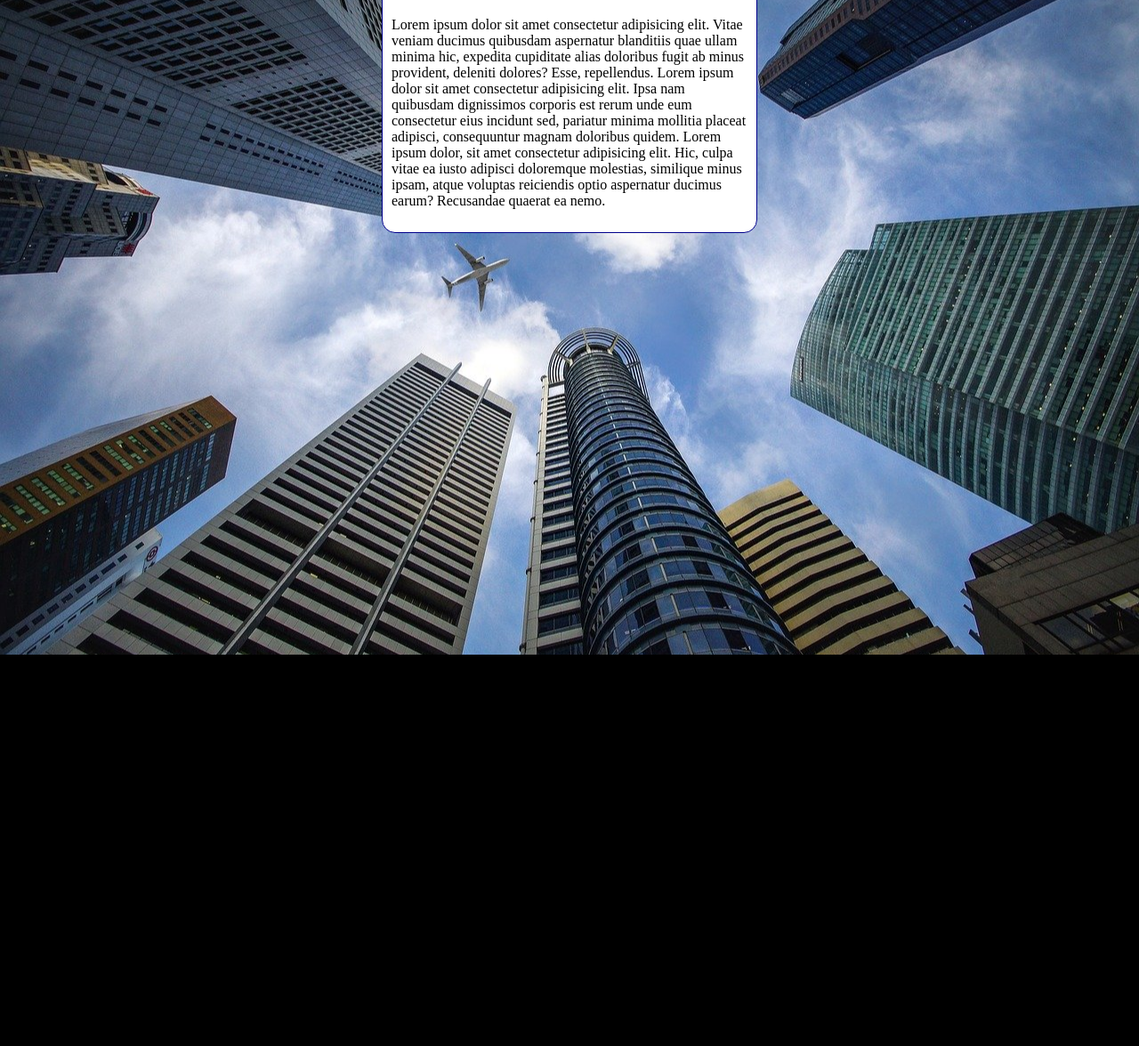
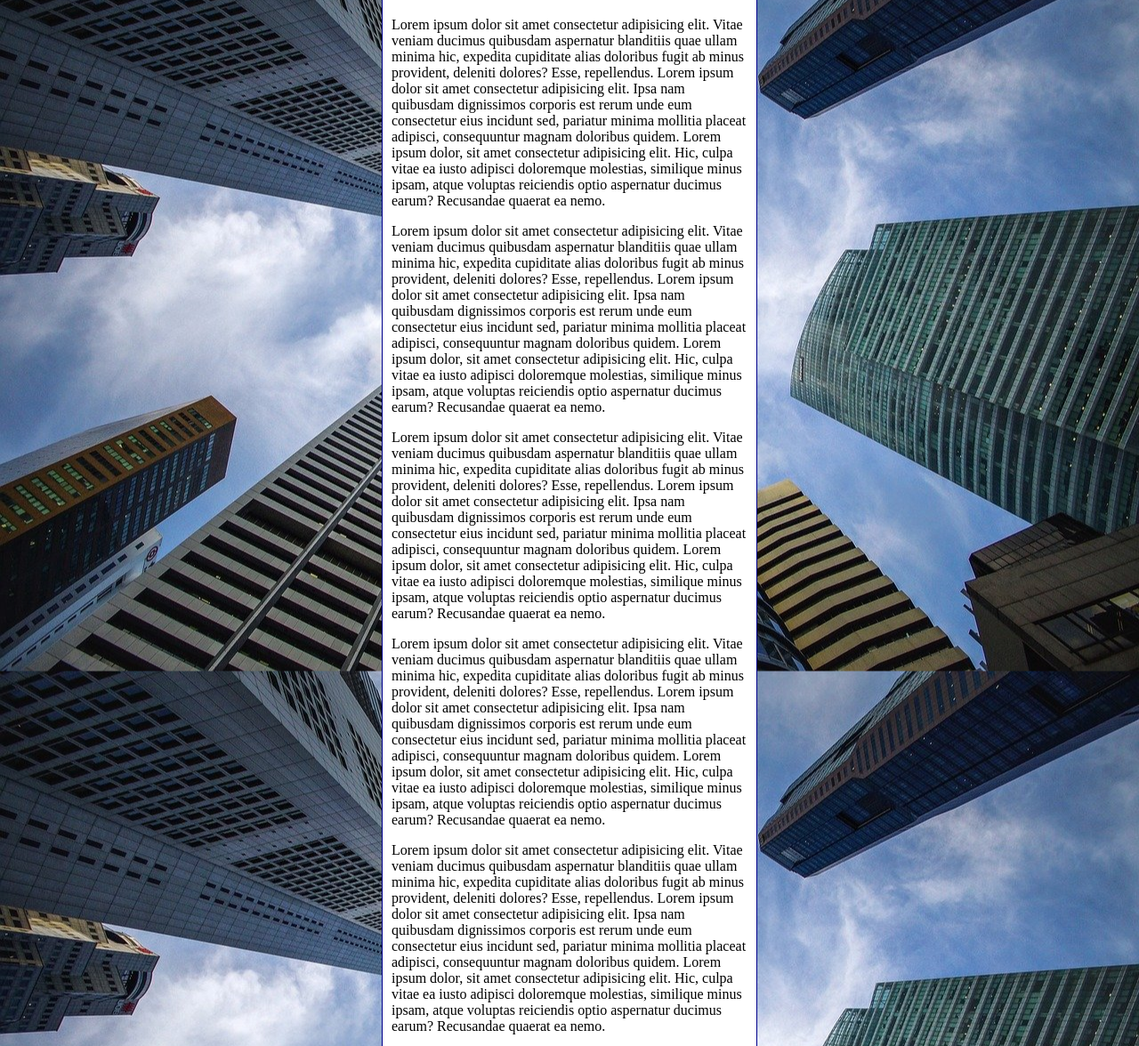
Before and after one commit to AndreValmir/html-css, a plain HTML site: page exercicios/ex022/fundo006.html in a window 1280 px wide. Shown: the part 80-1256 px from the top of the page at 89% size. Before the commit the page ends 816 px from the top, so only its background shows below. Drawn offline with Linux system fonts and the light colour scheme.

Commit message:
Update fundo006.html

```diff
--- a/exercicios/ex022/fundo006.html
+++ b/exercicios/ex022/fundo006.html
@@ -11,7 +11,7 @@
             background-color: black;
             background-image: url('imagens/wallpaper002.jpg');
             background-position: center center;
-            background-repeat: no-repeat;
+            background-repeat: repeat-y;
             background-size: cover;
         }
         main{
@@ -28,6 +28,11 @@
     <main>
         <h1>Teste de Imagem de fundo</h1>
         <p>Lorem ipsum dolor sit amet consectetur adipisicing elit. Vitae veniam ducimus quibusdam aspernatur blanditiis quae ullam minima hic, expedita cupiditate alias doloribus fugit ab minus provident, deleniti dolores? Esse, repellendus. Lorem ipsum dolor sit amet consectetur adipisicing elit. Ipsa nam quibusdam dignissimos corporis est rerum unde eum consectetur eius incidunt sed, pariatur minima mollitia placeat adipisci, consequuntur magnam doloribus quidem. Lorem ipsum dolor, sit amet consectetur adipisicing elit. Hic, culpa vitae ea iusto adipisci doloremque molestias, similique minus ipsam, atque voluptas reiciendis optio aspernatur ducimus earum? Recusandae quaerat ea nemo.</p>
+        <p>Lorem ipsum dolor sit amet consectetur adipisicing elit. Vitae veniam ducimus quibusdam aspernatur blanditiis quae ullam minima hic, expedita cupiditate alias doloribus fugit ab minus provident, deleniti dolores? Esse, repellendus. Lorem ipsum dolor sit amet consectetur adipisicing elit. Ipsa nam quibusdam dignissimos corporis est rerum unde eum consectetur eius incidunt sed, pariatur minima mollitia placeat adipisci, consequuntur magnam doloribus quidem. Lorem ipsum dolor, sit amet consectetur adipisicing elit. Hic, culpa vitae ea iusto adipisci doloremque molestias, similique minus ipsam, atque voluptas reiciendis optio aspernatur ducimus earum? Recusandae quaerat ea nemo.</p>
+        <p>Lorem ipsum dolor sit amet consectetur adipisicing elit. Vitae veniam ducimus quibusdam aspernatur blanditiis quae ullam minima hic, expedita cupiditate alias doloribus fugit ab minus provident, deleniti dolores? Esse, repellendus. Lorem ipsum dolor sit amet consectetur adipisicing elit. Ipsa nam quibusdam dignissimos corporis est rerum unde eum consectetur eius incidunt sed, pariatur minima mollitia placeat adipisci, consequuntur magnam doloribus quidem. Lorem ipsum dolor, sit amet consectetur adipisicing elit. Hic, culpa vitae ea iusto adipisci doloremque molestias, similique minus ipsam, atque voluptas reiciendis optio aspernatur ducimus earum? Recusandae quaerat ea nemo.</p>
+        <p>Lorem ipsum dolor sit amet consectetur adipisicing elit. Vitae veniam ducimus quibusdam aspernatur blanditiis quae ullam minima hic, expedita cupiditate alias doloribus fugit ab minus provident, deleniti dolores? Esse, repellendus. Lorem ipsum dolor sit amet consectetur adipisicing elit. Ipsa nam quibusdam dignissimos corporis est rerum unde eum consectetur eius incidunt sed, pariatur minima mollitia placeat adipisci, consequuntur magnam doloribus quidem. Lorem ipsum dolor, sit amet consectetur adipisicing elit. Hic, culpa vitae ea iusto adipisci doloremque molestias, similique minus ipsam, atque voluptas reiciendis optio aspernatur ducimus earum? Recusandae quaerat ea nemo.</p>
+        <p>Lorem ipsum dolor sit amet consectetur adipisicing elit. Vitae veniam ducimus quibusdam aspernatur blanditiis quae ullam minima hic, expedita cupiditate alias doloribus fugit ab minus provident, deleniti dolores? Esse, repellendus. Lorem ipsum dolor sit amet consectetur adipisicing elit. Ipsa nam quibusdam dignissimos corporis est rerum unde eum consectetur eius incidunt sed, pariatur minima mollitia placeat adipisci, consequuntur magnam doloribus quidem. Lorem ipsum dolor, sit amet consectetur adipisicing elit. Hic, culpa vitae ea iusto adipisci doloremque molestias, similique minus ipsam, atque voluptas reiciendis optio aspernatur ducimus earum? Recusandae quaerat ea nemo.</p>
+        <p>Lorem ipsum dolor sit amet consectetur adipisicing elit. Vitae veniam ducimus quibusdam aspernatur blanditiis quae ullam minima hic, expedita cupiditate alias doloribus fugit ab minus provident, deleniti dolores? Esse, repellendus. Lorem ipsum dolor sit amet consectetur adipisicing elit. Ipsa nam quibusdam dignissimos corporis est rerum unde eum consectetur eius incidunt sed, pariatur minima mollitia placeat adipisci, consequuntur magnam doloribus quidem. Lorem ipsum dolor, sit amet consectetur adipisicing elit. Hic, culpa vitae ea iusto adipisci doloremque molestias, similique minus ipsam, atque voluptas reiciendis optio aspernatur ducimus earum? Recusandae quaerat ea nemo.</p>
     </main>
 </body>
 </html>
```
